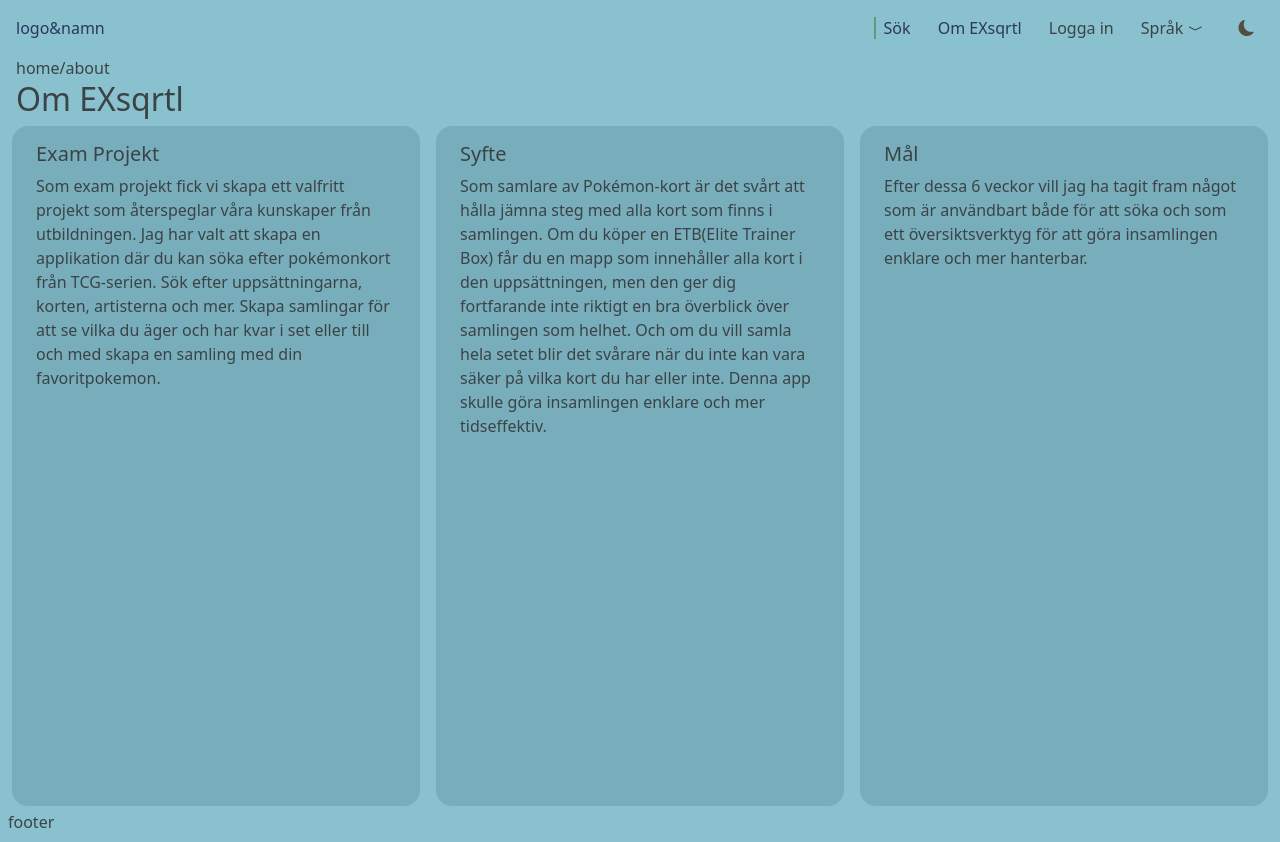
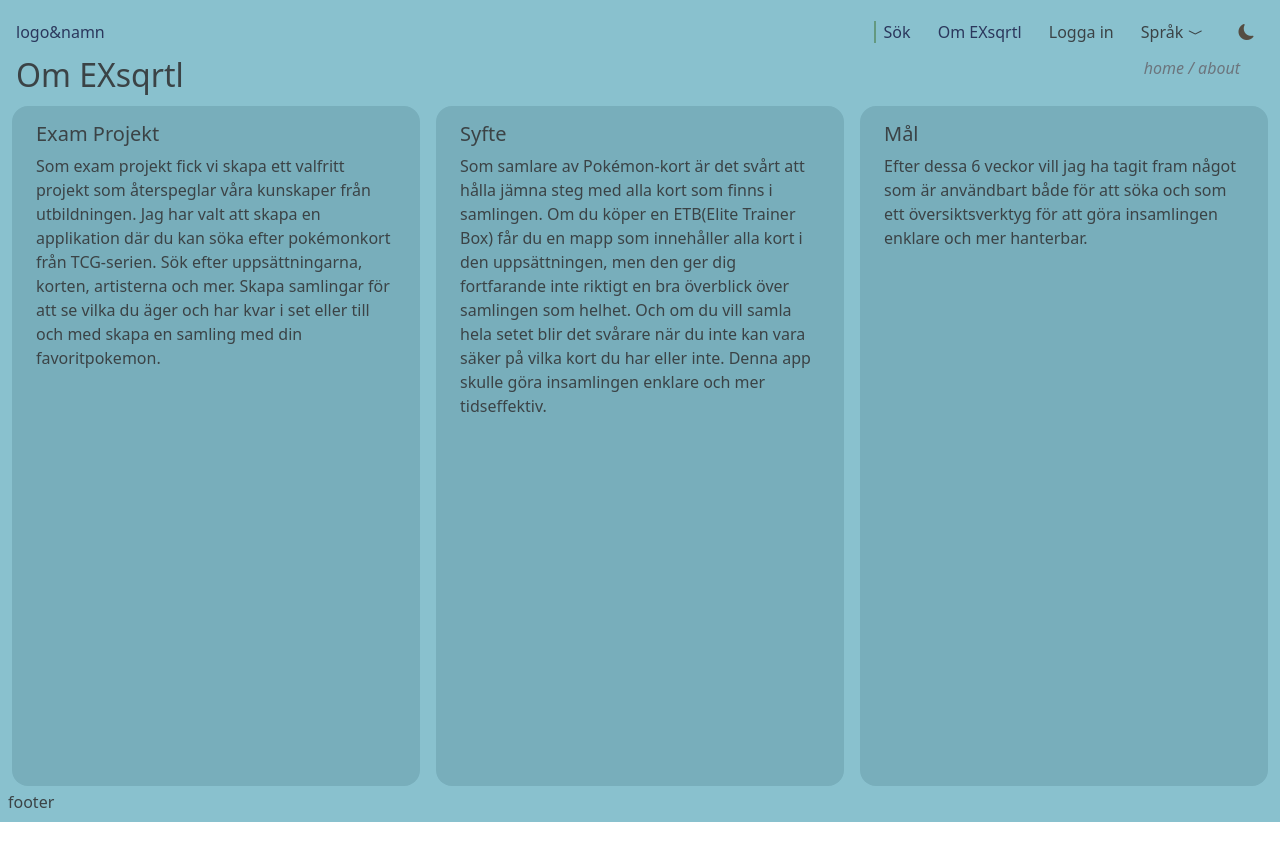
Before and after one commit to Carowa27/mondex, a React (Vite) app in the folder FrontEnd/: page /about in a window 1280 px wide. Built offline with nearby package versions, Linux system fonts and the light colour scheme; no server answers.

Commit message:
(build) add breadcrumbs

```diff
--- a/FrontEnd/src/pages/AboutProject.tsx
+++ b/FrontEnd/src/pages/AboutProject.tsx
@@ -12,8 +12,10 @@ export const AboutProject = () => {
   const { theme } = useContext(ThemeContext);
   return (
     <>
-      <BreadCrumbs pageParam="about" />
-      <h2>{language.lang_code.about_about_project}</h2>
+      <div className="d-flex justify-content-between align-items-start">
+        <h2>{language.lang_code.about_about_project}</h2>
+        <BreadCrumbs pageParam="about" />
+      </div>
       <div
         id="about-container"
         className={
--- a/FrontEnd/src/pages/AllCollectionsListPage.tsx
+++ b/FrontEnd/src/pages/AllCollectionsListPage.tsx
@@ -58,12 +58,14 @@ export const AllCollectionsListPage = () => {
         <>
           {isAuthenticated ? (
             <>
-              <BreadCrumbs pageParam="allCollections" />
               <div className="d-flex justify-content-between">
                 <h2>All collections</h2>
-                <Link to="/create-new-collection">
-                  <h6 className="me-2 mb-0 pt-3">Create New Collection</h6>
-                </Link>
+                <div className="d-flex flex-column align-items-end">
+                  <BreadCrumbs pageParam="allCollections" />
+                  <Link to="/create-new-collection">
+                    <h6 className="me-2 mb-0">Create New Collection</h6>
+                  </Link>
+                </div>
               </div>
               <div
                 className="w-100 d-flex justify-content-center"
--- a/FrontEnd/src/pages/CollectionPage.tsx
+++ b/FrontEnd/src/pages/CollectionPage.tsx
@@ -168,19 +168,21 @@ export const CollectionPage = () => {
 
   return (
     <>
-      <BreadCrumbs pageParam="collection" collectionName={collectionName} />
       <div className="d-flex justify-content-between">
         <h2 className="m-0">{collectionNameToShow}</h2>
-        {collection?.collection_name !== `Master_Collection` ? (
-          <h5
-            className="bi bi-trash3 pe-4 pt-3 m-0"
-            onClick={() => setShowWarningCollection(true)}
-          ></h5>
-        ) : null}
+        <div className="d-flex flex-column align-items-end">
+          <BreadCrumbs pageParam="collection" collectionName={collectionName} />
+          {collection?.collection_name !== `Master_Collection` ? (
+            <h5
+              className="bi bi-trash3 pe-4 m-0"
+              onClick={() => setShowWarningCollection(true)}
+            ></h5>
+          ) : null}
+        </div>
       </div>
       <div
         style={{ minHeight: "80vh", outline: "1px solid black" }}
-        className="mt-3 p-2 d-flex flex-column"
+        className="mt-2 p-2 d-flex flex-column"
       >
         {!isLoading ? (
           <>
--- a/FrontEnd/src/pages/UserMyPages.tsx
+++ b/FrontEnd/src/pages/UserMyPages.tsx
@@ -33,10 +33,12 @@ export const UserMyPages = () => {
     <>
       {isAuthenticated && (
         <>
-          <BreadCrumbs pageParam="userpage" />
-          <h1>
-            {language.lang_code.my_pages_my_pages} - {user?.given_name}
-          </h1>
+          <div className="d-flex justify-content-between align-items-start">
+            <h1>
+              {language.lang_code.my_pages_my_pages} - {user?.given_name}
+            </h1>
+            <BreadCrumbs pageParam="userpage" />
+          </div>
           <div
             className={
               isDesktop ? "column" : "d-flex flex-column align-items-center"
--- a/FrontEnd/src/pages/layout/BreadCrumbs.tsx
+++ b/FrontEnd/src/pages/layout/BreadCrumbs.tsx
@@ -1,4 +1,7 @@
 import { useEffect, useState } from "react";
+import { useMediaQuery } from "react-responsive";
+import { variables } from "../../globals/variables";
+import { Link } from "react-router-dom";
 
 interface IProps {
   pageParam: string;
@@ -6,16 +9,94 @@ interface IProps {
 }
 
 export const BreadCrumbs = ({ pageParam, collectionName }: IProps) => {
+  const isDesktop = useMediaQuery({ query: variables.breakpoints.desktop });
   return (
     <>
-      {pageParam === "about" ? <>home/about</> : null}
-      {pageParam === "userpage" ? <>home/userpage</> : null}
-      {pageParam === "allCollections" ? <>home/userpage/allColls</> : null}
-      {pageParam === "collection" ? (
-        <>
-          home/userpage/allColls/
-          {collectionName && collectionName.replace(/_/g, " ")}
-        </>
+      {isDesktop ? (
+        <div className="d-flex align-items-start pb-2 pe-4 fw-light fs-6 fst-italic d-flex align-items-end text-secondary">
+          {pageParam === "about" ? (
+            <p className="m-0">
+              <Link to="/" className="text-secondary text-decoration-none">
+                <span>home</span>
+              </Link>
+              &nbsp;/&nbsp;
+              <Link to="/about" className="text-secondary text-decoration-none">
+                <span>about</span>
+              </Link>
+            </p>
+          ) : null}
+          {pageParam === "userpage" ? (
+            <p className="m-0">
+              <Link to="/" className="text-secondary text-decoration-none">
+                <span>home</span>
+              </Link>
+              &nbsp;/&nbsp;
+              <Link
+                to="/userpage"
+                className="text-secondary text-decoration-none"
+              >
+                <span>userpage</span>
+              </Link>
+            </p>
+          ) : null}
+          {/* {pageParam === "account" ?
+            <p className="m-0">
+            <Link to="/" className="text-secondary text-decoration-none"><span>home</span></Link>
+              &nbsp;/&nbsp;
+              <Link to="/home" className="text-secondary text-decoration-none"><span>userpage</span></Link
+              &nbsp;/&nbsp;
+              <Link to="/home" className="text-secondary text-decoration-none"><span>account</span></Link>
+            </p> : null} */}
+          {pageParam === "allCollections" ? (
+            <p className="m-0">
+              <Link to="/" className="text-secondary text-decoration-none">
+                <span>home</span>
+              </Link>
+              &nbsp;/&nbsp;
+              <Link
+                to="/userpage"
+                className="text-secondary text-decoration-none"
+              >
+                <span>userpage</span>
+              </Link>
+              &nbsp;/&nbsp;
+              <Link
+                to="/all-collections"
+                className="text-secondary text-decoration-none"
+              >
+                <span>allColls</span>
+              </Link>
+            </p>
+          ) : null}
+          {pageParam === "collection" ? (
+            <p className="m-0">
+              <Link to="/" className="text-secondary text-decoration-none">
+                <span>home</span>
+              </Link>
+              &nbsp;/&nbsp;
+              <Link
+                to="/userpage"
+                className="text-secondary text-decoration-none"
+              >
+                <span>userpage</span>
+              </Link>
+              &nbsp;/&nbsp;
+              <Link
+                to="/all-collections"
+                className="text-secondary text-decoration-none"
+              >
+                <span>allColls</span>
+              </Link>
+              &nbsp;/&nbsp;
+              <Link
+                to={`/collection/${collectionName}`}
+                className="text-secondary text-decoration-none"
+              >
+                {collectionName && collectionName.replace(/_/g, " ")}
+              </Link>
+            </p>
+          ) : null}
+        </div>
       ) : null}
     </>
   );
--- a/FrontEnd/src/pages/layout/Header.tsx
+++ b/FrontEnd/src/pages/layout/Header.tsx
@@ -5,7 +5,7 @@ export const Header = () => {
   return (
     <>
       <div
-        className="d-flex justify-content-between px-2 py-2"
+        className="d-flex justify-content-between px-2  align-items-center"
         style={{ height: "3rem" }}
       >
         <Link className="text-decoration-none" to="./">
--- a/FrontEnd/src/pages/layout/Layout.tsx
+++ b/FrontEnd/src/pages/layout/Layout.tsx
@@ -13,10 +13,13 @@ export const Layout = () => {
     background-color: ${theme.primaryColors.background.hex};
     overflow-y: hidden;
     overflow-x: hidden;
-    -ms-overflow-style: none;
-    scrollbar-width: none;
-    &::-webkit-scrollbar {
-      display: none;
+    html,
+    body {
+      -ms-overflow-style: none;
+      scrollbar-width: none;
+      &::-webkit-scrollbar {
+        display: none;
+      }
     }
     a {
       color: ${theme.primaryColors.link.hex};
--- a/FrontEnd/src/pages/layout/Pagination.tsx
+++ b/FrontEnd/src/pages/layout/Pagination.tsx
@@ -21,7 +21,6 @@ export const Pagination = ({
   useEffect(() => {
     const numberArray = [];
     for (let i = 0; i < amountPages; i++) {
-      console.log("nummer", i + 1);
       numberArray.push(i + 1);
     }
     setNumbers(numberArray);
@@ -45,7 +44,7 @@ export const Pagination = ({
       <div className="w-100 d-flex justify-content-center justify-self-center align-items-center">
         <p className="m-0 px-2">
           <i
-            className="bi bi-caret-left-fill"
+            className="bi bi-skip-start-fill"
             onClick={() => (page !== 1 ? updateSearch(1) : null)}
           ></i>
         </p>
@@ -63,7 +62,7 @@ export const Pagination = ({
           })}
         <p className="m-0 px-2">
           <i
-            className="bi bi-caret-right-fill"
+            className="bi bi-skip-end-fill"
             onClick={() =>
               page !== amountPages ? updateSearch(amountPages) : null
             }
```
